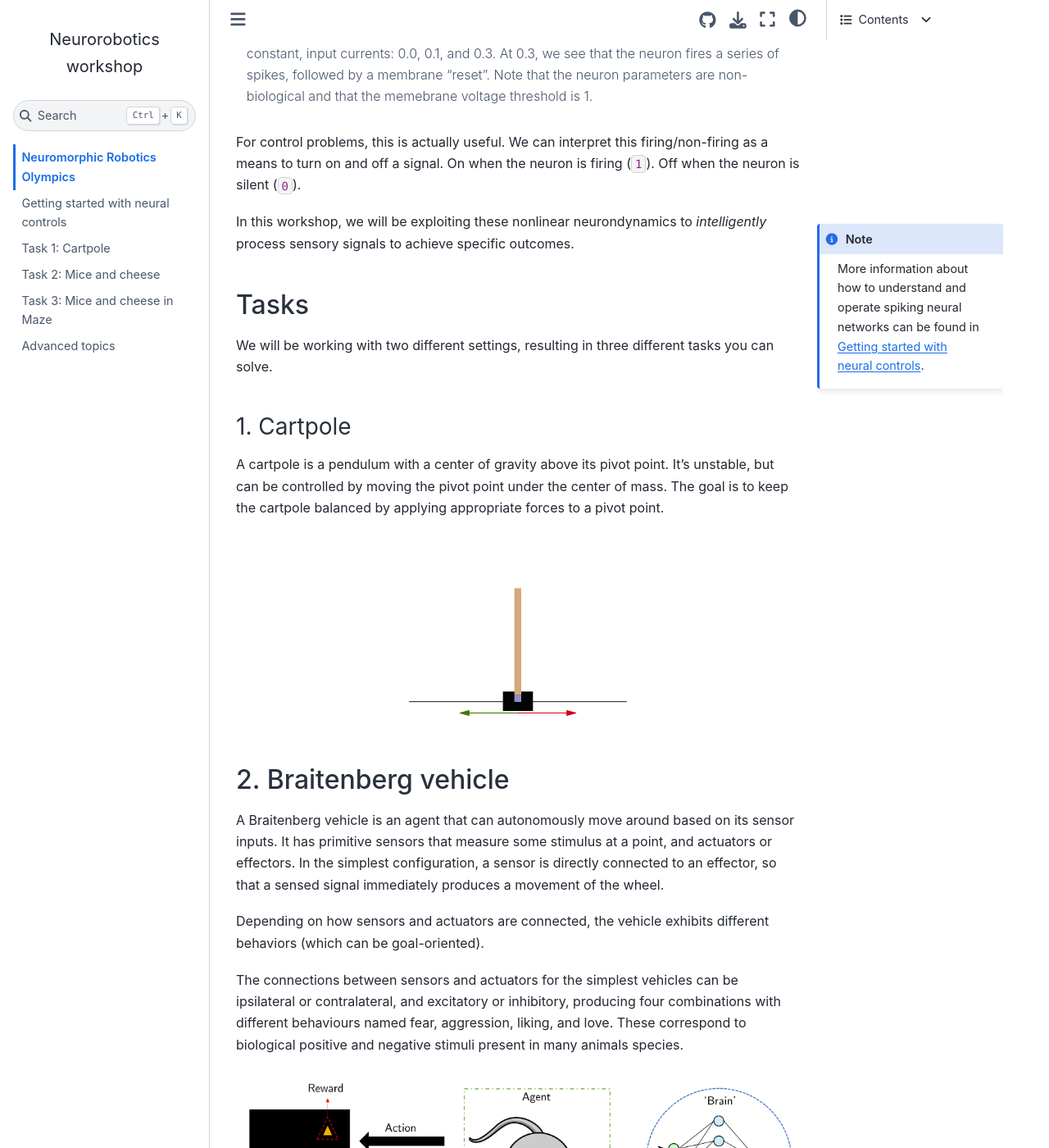
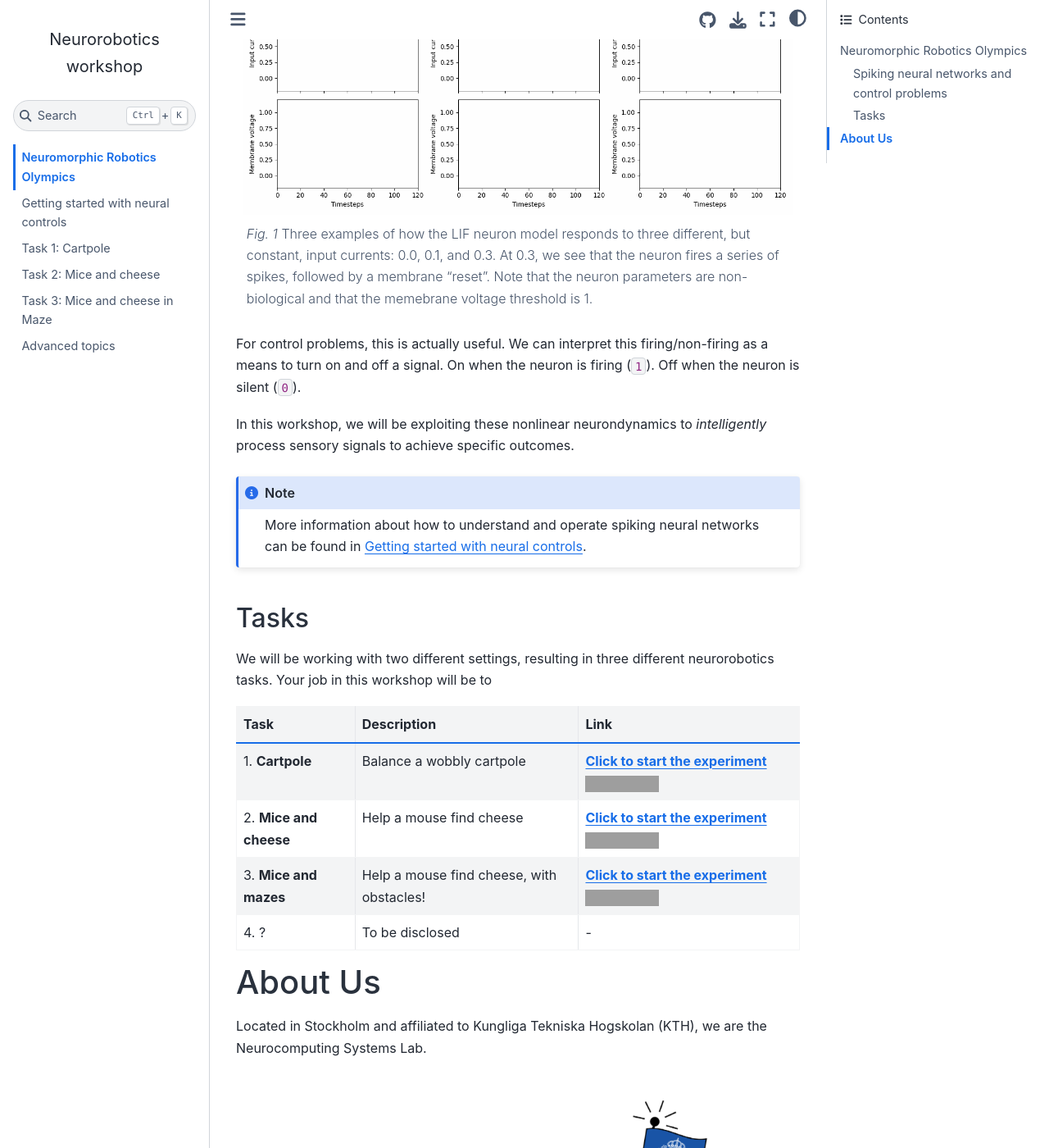
Before and after one commit to ncskth/norse-rl, a Jupyter Book: the page built from book/intro.md, in a window 1280 px wide and 1400 px high, scrolled down 771 px. Shown: the whole window at 82% size. Built offline with Jupyter Book 1.0.4 settings and Sphinx 7.4.7 and the Sphinx Book theme 1.1.4, drawn with Linux system fonts in a browser that asks for light colours; grey boxes are pictures that could not be loaded.

Commit message:
Added descriptions and fixed path

`````diff
--- a/book/intro.md
+++ b/book/intro.md
@@ -4,7 +4,9 @@ In this workshop we are going to use *spiking neural networks* to control 2 simu
 a cartpole and a Braitenberg vehicle "mouse".
 Everything will be run online in [Jupyter Notebooks](https://jupyter.org/), so not installation or setup is required.
 
-
+<p align="center">
+<img src="https://github.com/ncskth/norse-rl/raw/master/book/images/EnvAgentBrain.png"/>
+</p>
 
 ## Spiking neural networks and control problems
 
@@ -22,41 +24,24 @@ Note that the neuron parameters are non-biological and that the memebrane voltag
 For control problems, this is actually useful.
 We can interpret this firing/non-firing as a means to turn on and off a signal. On when the neuron is firing (`1`). Off when the neuron is silent (`0`).
 
-````{margin}
+In this workshop, we will be exploiting these nonlinear neurondynamics to *intelligently* process sensory signals to achieve specific outcomes.
+
 ```{note}
 More information about how to understand and operate spiking neural networks can be found in [Getting started with neural controls](getting-started).
 ```
-````
 
-In this workshop, we will be exploiting these nonlinear neurondynamics to *intelligently* process sensory signals to achieve specific outcomes.
 
 ## Tasks
 
-We will be working with two different settings, resulting in three different tasks you can solve.
+We will be working with two different settings, resulting in three different neurorobotics tasks.
+Your job in this workshop will be to
 
-### 1. Cartpole
-
-A cartpole is a pendulum with a center of gravity above its pivot point. It’s unstable, but can be controlled by moving the pivot point under the center of mass. The goal is to keep the cartpole balanced by applying appropriate forces to a pivot point.
-
-<p align="center">
-<img src="https://github.com/ncskth/norse-rl/raw/master/book/images/CartPole.png"/>
-</p>
-
-## 2. Braitenberg vehicle
-
-A Braitenberg vehicle is an agent that can autonomously move around based on its sensor inputs. It has primitive sensors that measure some stimulus at a point, and actuators or effectors. In the simplest configuration, a sensor is directly connected to an effector, so that a sensed signal immediately produces a movement of the wheel.
-
-Depending on how sensors and actuators are connected, the vehicle exhibits different behaviors (which can be goal-oriented).
-
-The connections between sensors and actuators for the simplest vehicles can be ipsilateral or contralateral, and excitatory or inhibitory, producing four combinations with different behaviours named fear, aggression, liking, and love. These correspond to biological positive and negative stimuli present in many animals species.
-
-<p align="center">
-<img src="https://github.com/ncskth/norse-rl/raw/master/book/images/EnvAgentBrain.png"/>
-</p>
-
-
-### Maze (Task 3)
-
+|     Task      |    Description     |      Link      |
+| ------------- | ------------------ | -------------- |
+| 1. **Cartpole**      |  Balance a wobbly cartpole | [**Click to start the experiment** ![Binder](https://mybinder.org/badge_logo.svg)](https://mybinder.org/v2/gh/ncskth/norse-rl/HEAD?filepath=book%2Fenv_cartpole.ipynb) |
+| 2. **Mice and cheese** |  Help a mouse find cheese | [**Click to start the experiment** ![Binder](https://mybinder.org/badge_logo.svg)](https://mybinder.org/v2/gh/ncskth/norse-rl/HEAD?filepath=book%2Fenv_grid.ipynb) |
+| 3. **Mice and mazes** |  Help a mouse find cheese, with obstacles! | [**Click to start the experiment** ![Binder](https://mybinder.org/badge_logo.svg)](https://mybinder.org/v2/gh/ncskth/norse-rl/HEAD?filepath=book%2Fenv_grid.ipynb) |
+| 4. ? |  To be disclosed | - |
 
 # About Us
 
`````
Also changed, not shown: book/env_cartpole.ipynb, book/env_grid.ipynb, book/env_maze.ipynb, 2 other files.
